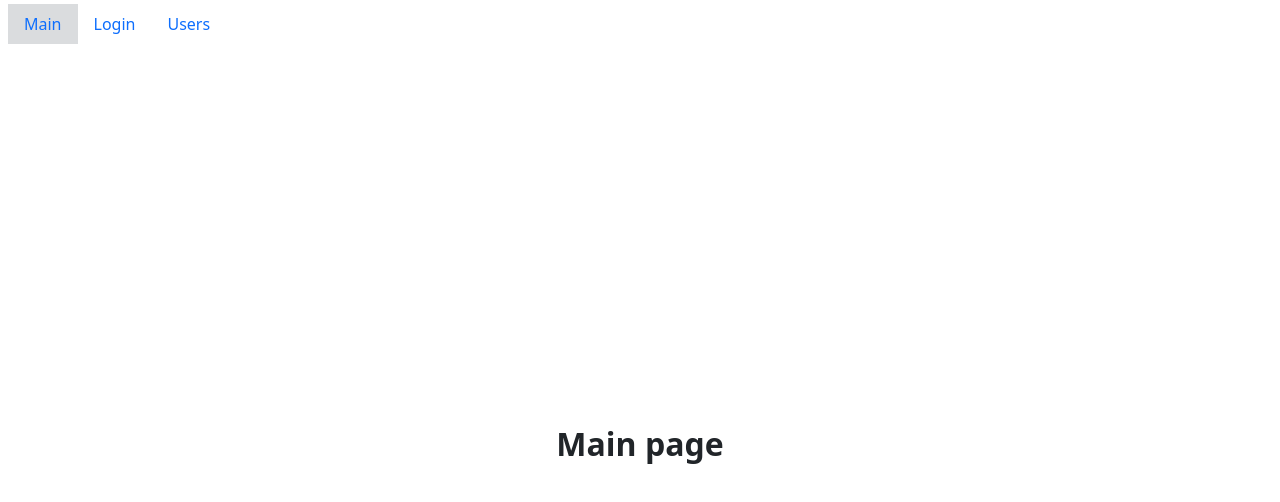
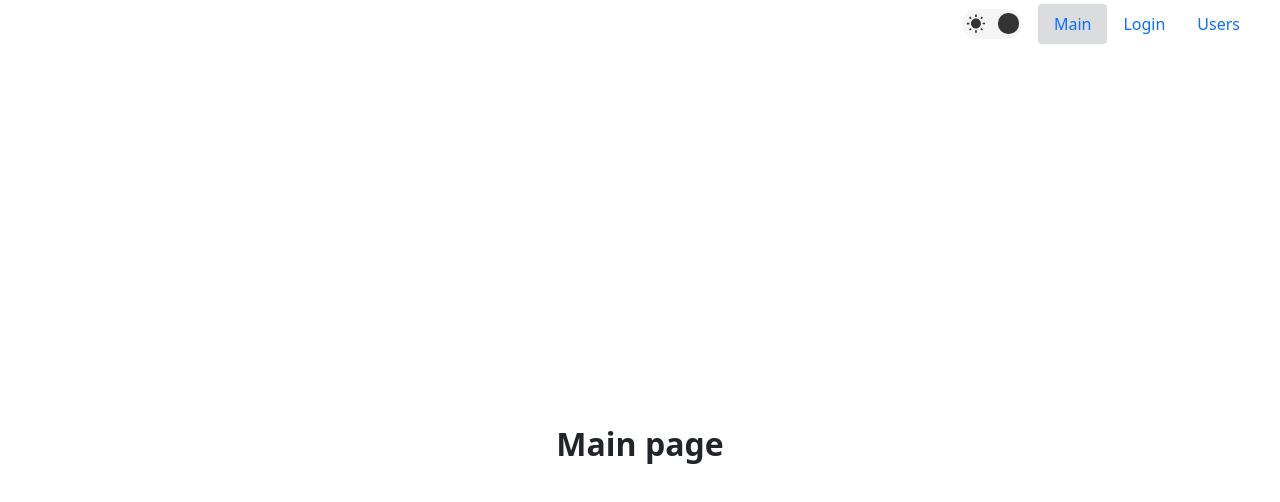
Before and after one commit to egolegegit/2_Frontend_lesson_2_1, a React (Create React App) app: page / in a window 1280 px wide. Shown: the top 502 px of the page. Built offline with nearby package versions, Linux system fonts and the light colour scheme.

Commit message:
add tailwindcss + toggletheme component

```diff
--- /dev/null
+++ b/craco.config.js
@@ -0,0 +1,7 @@
+module.exports = {
+  style: {
+    postcss: {
+      plugins: [require('tailwindcss'), require('autoprefixer')],
+    },
+  },
+}
--- a/src/app/components/navBar.jsx
+++ b/src/app/components/navBar.jsx
@@ -1,27 +1,29 @@
 import React from 'react'
 import { NavLink } from 'react-router-dom'
+import ThemeToggle from './themetoggle/ThemeToggle'
 
 const NavBar = () => {
   return (
-    <div className="nav ps-2 pt-1">
+    <div className="nav pe-4 pt-1 justify-end align-items-center">
+      <ThemeToggle />
       <NavLink
         exact
         to="/"
-        className="nav-item nav-link"
+        className="nav-item nav-link rounded-2"
         activeClassName="bg-secondary bg-opacity-25"
       >
         Main
       </NavLink>
       <NavLink
         to="/login"
-        className="nav-item nav-link"
+        className="nav-item nav-link rounded-2"
         activeClassName="bg-secondary bg-opacity-25"
       >
         Login
       </NavLink>
       <NavLink
         to="/users"
-        className="nav-item nav-link"
+        className="nav-item nav-link rounded-2"
         activeClassName="bg-secondary bg-opacity-25"
       >
         Users
--- /dev/null
+++ b/src/app/components/themetoggle/MoonIcon.jsx
@@ -0,0 +1,19 @@
+import React from 'react'
+const MoonIcon = () => {
+  const title = 'Enable Dark Mode'
+  return (
+    <svg
+      xmlns="http://www.w3.org/2000/svg"
+      width="20"
+      height="20"
+      viewBox="0 0 20 20"
+    >
+      <title>{title}</title>
+      <g fill="#F7F7F7">
+        <path d="M17.21 14.67a8.28 8.28 0 0 0 2.16-3.77c-2.8 0.74-5.91 0.03-8.1-2.17s-2.91-5.31-2.17-8.1a8.37 8.37 0 0 0-3.77 2.16 8.4 8.4 0 0 0 11.88 11.88z"></path>
+      </g>
+    </svg>
+  )
+}
+
+export default MoonIcon
--- /dev/null
+++ b/src/app/components/themetoggle/SunIcon.jsx
@@ -0,0 +1,20 @@
+import React from 'react'
+const SunIcon = () => {
+  const title = 'Enable Light Mode'
+  // const title = props.title || 'ic wb sunny 24px'
+  return (
+    <svg
+      height="20"
+      width="20"
+      viewBox="0 0 20 20"
+      xmlns="http://www.w3.org/2000/svg"
+    >
+      <title>{title}</title>
+      <g fill="#F7F7F7">
+        <path d="M5.61 4.02l-1.49-1.49-1.17 1.17 1.48 1.49 1.18-1.17z m-2.29 4.7h-2.49v1.66h2.49v-1.66z m7.47-8.26h-1.66v2.44h1.66v-2.44z m6.18 3.24l-1.17-1.17-1.48 1.49 1.17 1.17 1.48-1.49z m-2.66 11.37l1.48 1.5 1.18-1.17-1.5-1.49-1.16 1.16z m2.29-6.36v1.66h2.49v-1.66h-2.49z m-6.64-4.15c-2.75 0-4.98 2.23-4.98 4.98s2.23 4.98 4.98 4.98 4.98-2.23 4.98-4.98-2.23-4.98-4.98-4.98z m-0.83 14.07h1.66v-2.45h-1.66v2.45z m-6.18-3.24l1.17 1.17 1.48-1.5-1.17-1.17-1.48 1.5z" />
+      </g>
+    </svg>
+  )
+}
+
+export default SunIcon
--- /dev/null
+++ b/src/app/components/themetoggle/ThemeToggle.jsx
@@ -0,0 +1,60 @@
+import React, { useState, useEffect } from 'react'
+import SunIcon from './SunIcon'
+import MoonIcon from './MoonIcon'
+import './themetoggle.css'
+
+const ThemeToggle = () => {
+  const [isEnabled, setIsEnabled] = useState(true)
+  const toggleState = () => {
+    setIsEnabled((prevState) => !prevState)
+  }
+
+  const updateTheme = (isDarkEnabled) => {
+    // Get all available styles
+    const styles = getComputedStyle(document.body)
+
+    // Get the --black and --white variable values
+    const black = styles.getPropertyValue('--black')
+    const white = styles.getPropertyValue('--white')
+
+    const docEl = document.documentElement
+    const htmlEl = document.querySelector('html')
+
+    if (isDarkEnabled) {
+      docEl.style.setProperty('--background', black)
+      docEl.style.setProperty('--foreground', white)
+      htmlEl.classList.remove('dark')
+    } else {
+      docEl.style.setProperty('--background', white)
+      docEl.style.setProperty('--foreground', black)
+      htmlEl.classList.add('dark')
+    }
+  }
+
+  useEffect(() => {
+    updateTheme(isEnabled)
+  }, [isEnabled])
+
+  return (
+    <label className="toggle-wrapper me-3" htmlFor="toggle">
+      <div className={`toggle ${isEnabled ? 'enabled' : 'disabled'}`}>
+        <span className="hidden">
+          {isEnabled ? 'Enable Light Mode' : 'Enable Dark Mode'}
+        </span>
+        <div className="icons">
+          <SunIcon />
+          <MoonIcon />
+        </div>
+        <input
+          id="toggle"
+          name="toggle"
+          type="checkbox"
+          defaultChecked={isEnabled}
+          onClick={toggleState}
+        />
+      </div>
+    </label>
+  )
+}
+
+export default ThemeToggle
--- /dev/null
+++ b/src/app/components/themetoggle/themetoggle.css
@@ -0,0 +1,79 @@
+:root {
+  --black: #333333;
+  --white: #f5f5f5;
+  --backround: var(--white);
+  --foreground: var(--black);
+  --transition: 0.5s ease;
+}
+
+.hidden {
+  clip: rect(0 0 0 0);
+  clip-path: inset(50%);
+  height: 1px;
+  overflow: hidden;
+  position: absolute;
+  white-space: nowrap;
+  width: 1px;
+}
+
+.toggle-wrapper {
+  width: 60px;
+  display: block;
+}
+
+.toggle {
+  height: 30px;
+  width: 60px;
+  background: var(--black);
+  border-radius: 15px;
+  padding: 4px;
+  position: relative;
+  /* Optional to center the toggle */
+  margin: auto;
+  cursor: pointer;
+  background: var(--foreground);
+  transition: background var(--transition);
+}
+
+.toggle::before {
+  content: '';
+  display: block;
+  height: 21px;
+  width: 21px;
+  border-radius: 10px;
+  background: var(--white);
+  position: absolute;
+  z-index: 2;
+  transform: translate(0);
+  background: var(--background);
+  transition: transform var(--transition), background var(--transition);
+}
+
+.toggle.enabled::before {
+  transform: translateX(32px);
+}
+
+.toggle input {
+  position: absolute;
+  top: 0;
+  opacity: 0;
+}
+
+.toggle .icons {
+  display: flex;
+  justify-content: space-between;
+  align-items: center;
+  height: 100%;
+  margin: 0 px;
+}
+
+.toggle .icons svg {
+  height: 20px;
+  width: 20px;
+  z-index: 0;
+  fill: var(--background);
+}
+
+.toggle .icons svg g {
+  fill: var(--background);
+}
--- a/src/index.css
+++ b/src/index.css
@@ -1,3 +1,7 @@
+@tailwind base;
+@tailwind components;
+@tailwind utilities;
+
 body {
   margin: 0;
   font-family: -apple-system, BlinkMacSystemFont, 'Segoe UI', 'Roboto', 'Oxygen',
--- a/src/index.js
+++ b/src/index.js
@@ -1,10 +1,10 @@
 import React from 'react'
 import ReactDOM from 'react-dom'
 import { BrowserRouter } from 'react-router-dom'
+import App from './app/App'
 import reportWebVitals from './reportWebVitals'
 import './index.css'
 import 'bootstrap/dist/css/bootstrap.css'
-import App from './app/App'
 
 ReactDOM.render(
   <React.StrictMode>
--- /dev/null
+++ b/tailwind.config.js
@@ -0,0 +1,11 @@
+module.exports = {
+  purge: ['./src/**/*.{js,jsx,ts,tsx}', './public/index.html'],
+  darkMode: 'class', // or 'media' or 'class'
+  theme: {
+    extend: {},
+  },
+  variants: {
+    extend: {},
+  },
+  plugins: [],
+}
```
Also changed, not shown: package.json (+8 -4 lines), 1 other file (tests, documents, lock files or other folders).
